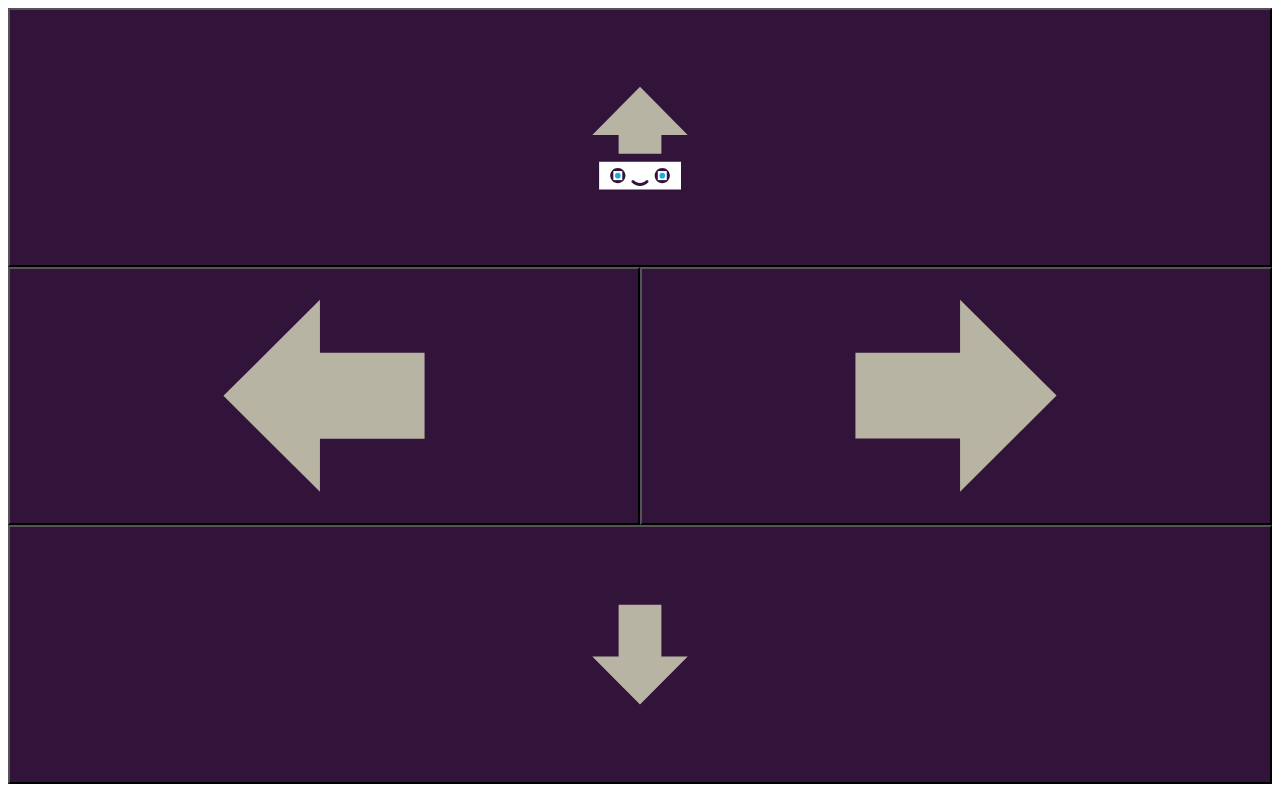
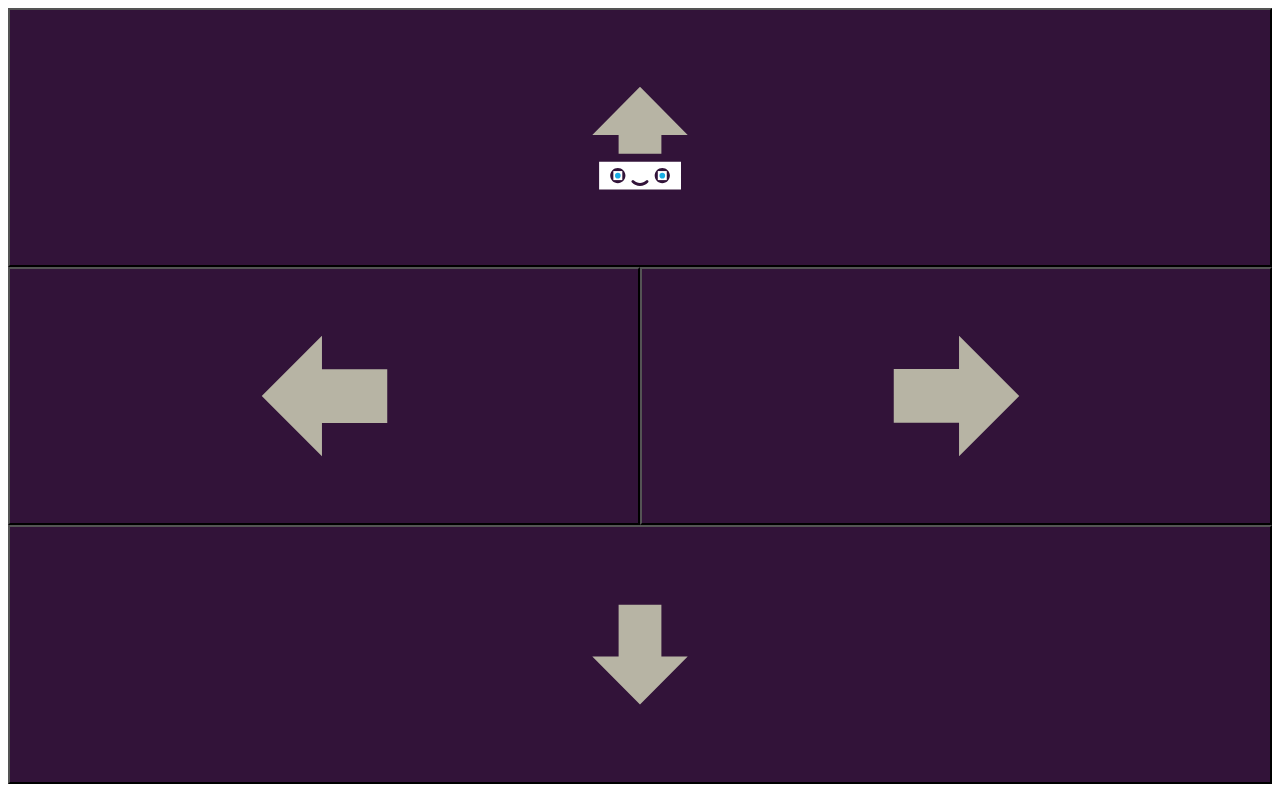
Before and after one commit to TheCraftyRobot/smartibot_telepresence_controller, a plain HTML site: page index.html in a window 1280 px wide. Drawn offline with Linux system fonts and the light colour scheme.

Commit message:
Fixed button sizes

```diff
--- a/index.html
+++ b/index.html
@@ -78,8 +78,8 @@
   <button class="button" onclick="sendDrive('F');" ><img height="50%" src="img/up.svg"/></button>
   </div>
   <div class="btn-groupH">
-  <button class="button" onclick="sendDrive('L');" ><img width="40%" src="img/left.svg"/></button>
-  <button class="button" onclick="sendDrive('R');" ><img width="40%" src="img/right.svg"/></button>
+  <button class="button" onclick="sendDrive('L');" ><img width="25%" src="img/left.svg"/></button>
+  <button class="button" onclick="sendDrive('R');" ><img width="25%" src="img/right.svg"/></button>
 </div>
 <div class="btn-groupV">
   <button class="button" onclick="sendDrive('B');" ><img height="50%" src="img/down.svg"/></button>
```
